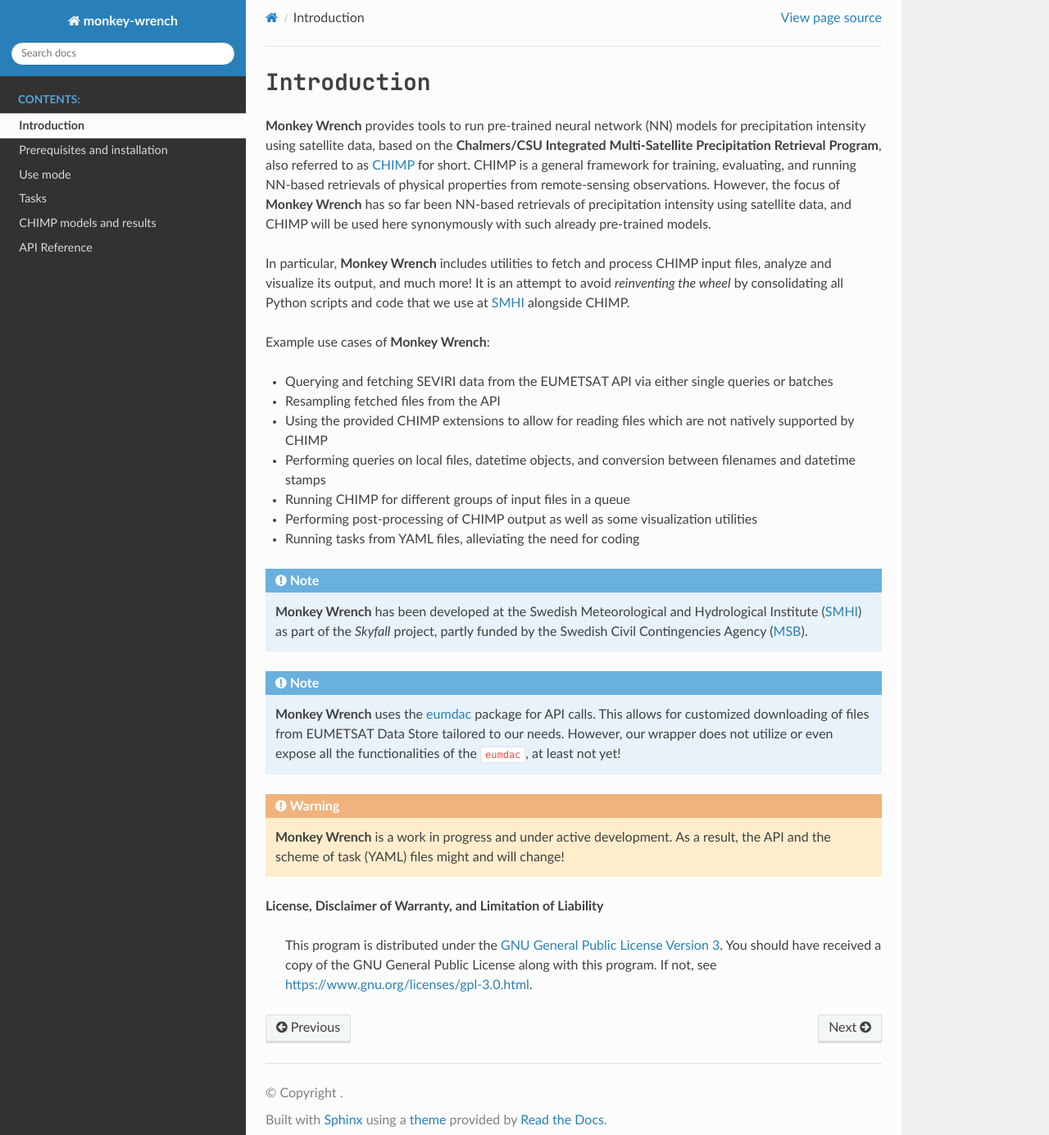
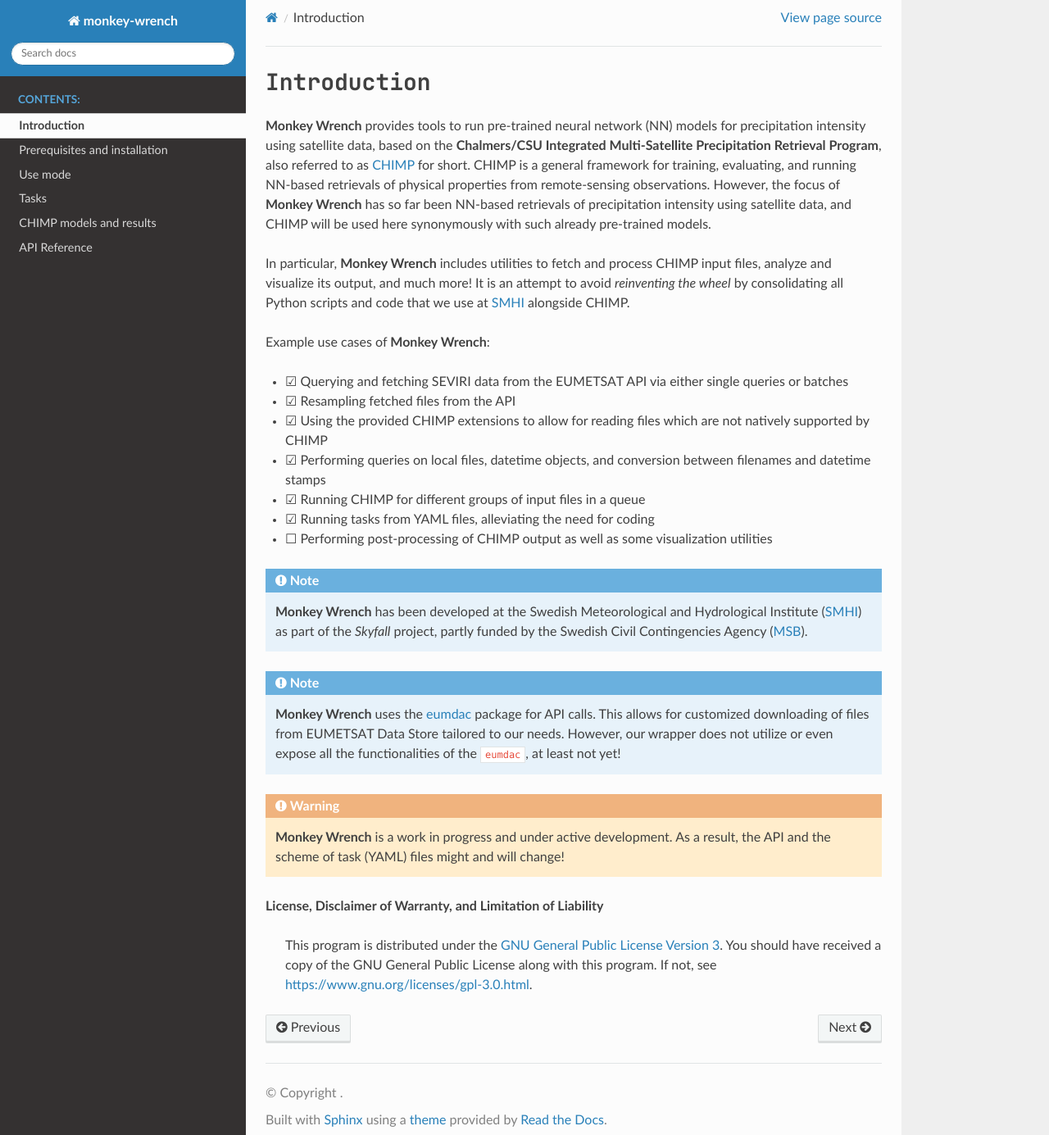
Before and after one commit to pkhalaj/monkey-wrench, a Sphinx documentation site: the page built from docs/source/static/introduction.rst, in a window 1280 px wide and 1385 px high. Shown: the whole window at 82% size. Built offline with Sphinx 7.4.7 and the Read the Docs theme 3.1.0, drawn with Linux system fonts in a browser that asks for light colours; part of the change alters nothing that is shown.

```diff
--- a/docs/source/static/introduction.rst
+++ b/docs/source/static/introduction.rst
@@ -16,13 +16,13 @@ at `SMHI`_ alongside CHIMP.
 
 Example use cases of **Monkey Wrench**:
 
-* Querying and fetching SEVIRI data from the EUMETSAT API via either single queries or batches
-* Resampling fetched files from the API
-* Using the provided CHIMP extensions to allow for reading files which are not natively supported by CHIMP
-* Performing queries on local files, datetime objects, and conversion between filenames and datetime stamps
-* Running CHIMP for different groups of input files in a queue
-* Performing post-processing of CHIMP output as well as some visualization utilities
-* Running tasks from YAML files, alleviating the need for coding
+- |checked| Querying and fetching SEVIRI data from the EUMETSAT API via either single queries or batches
+- |checked| Resampling fetched files from the API
+- |checked| Using the provided CHIMP extensions to allow for reading files which are not natively supported by CHIMP
+- |checked| Performing queries on local files, datetime objects, and conversion between filenames and datetime stamps
+- |checked| Running CHIMP for different groups of input files in a queue
+- |checked| Running tasks from YAML files, alleviating the need for coding
+- |unchecked| Performing post-processing of CHIMP output as well as some visualization utilities
 
 .. note::
   **Monkey Wrench** has been developed at the Swedish Meteorological and
@@ -46,3 +46,5 @@ Example use cases of **Monkey Wrench**:
 .. _eumdac: https://gitlab.eumetsat.int/eumetlab/data-services/eumdac
 .. _SMHI: https://www.smhi.se
 .. _MSB: https://www.msb.se
+.. |checked| unicode:: U+2611
+.. |unchecked| unicode:: U+2610
```
